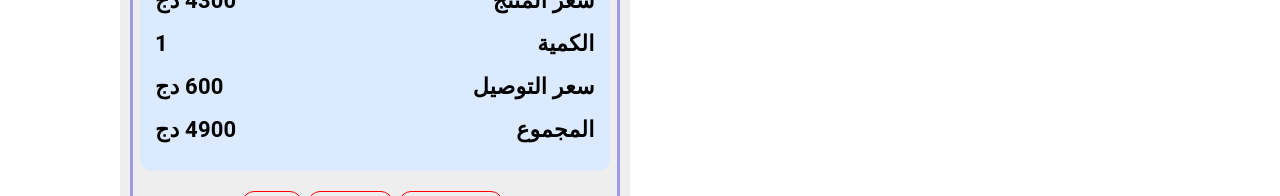
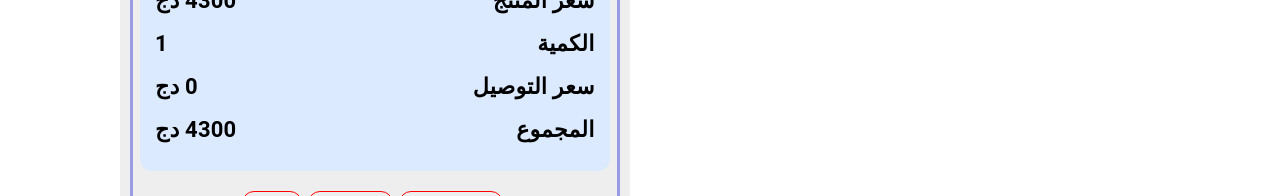
Before and after one commit to miloud26/custome-landing-page, a React (Create React App) app: page /products/h in a window 1280 px wide. Shown: the part 455-651 px from the top of the page. Built offline with nearby package versions, Linux system fonts and the light colour scheme.

Commit message:
ADD COLORHYH

```diff
--- a/src/components/Form.jsx
+++ b/src/components/Form.jsx
@@ -1932,7 +1932,7 @@ export default function Form({ id }) {
       data.append("adress", adress);
       data.append("quantity", quantity.toString());
       data.append("model", `${modelColr} / ${modelSize}`);
-      data.append("prix", `${price} / 600 / ${price + 600}`);
+      data.append("prix", `${price} / 0 / ${price + 0}`);
 
       await fetch(
         "https://script.google.com/macros/s/AKfycby3CcCeV5zO6gz9LHK2IobBelVoUv_10w6RM8t2S6hHNfNLMKeqdfaHkfF6xG8xH-b7/exec",
@@ -2165,7 +2165,7 @@ export default function Form({ id }) {
                 id="priceDelevery"
                 sx={{ fontWeight: "bold", fontSize: "22px" }}
               >
-                {quantity === 1 ? 600 : 0} دج
+                {quantity === 1 ? 0 : 0} دج
               </Typography>
             </Box>
             <Box
@@ -2184,8 +2184,7 @@ export default function Form({ id }) {
                 id="total"
                 sx={{ fontWeight: "bold", fontSize: "22px" }}
               >
-                {quantity === 1 ? +quantity * price + 600 : +quantity * price}{" "}
-                دج
+                {quantity === 1 ? +quantity * price + 0 : +quantity * price} دج
               </Typography>
             </Box>
           </Box>
--- a/src/data.js
+++ b/src/data.js
@@ -35,7 +35,7 @@ export const data = [
   {
     id: "hih",
     name: "أونصومبل ليكات و سروال",
-    price: 3300,
+    price: 3900,
     clr: ["Noir", "Marron", "Bleu Nuit"],
     size: [42, 44, 46, 48],
     descImag:
```
